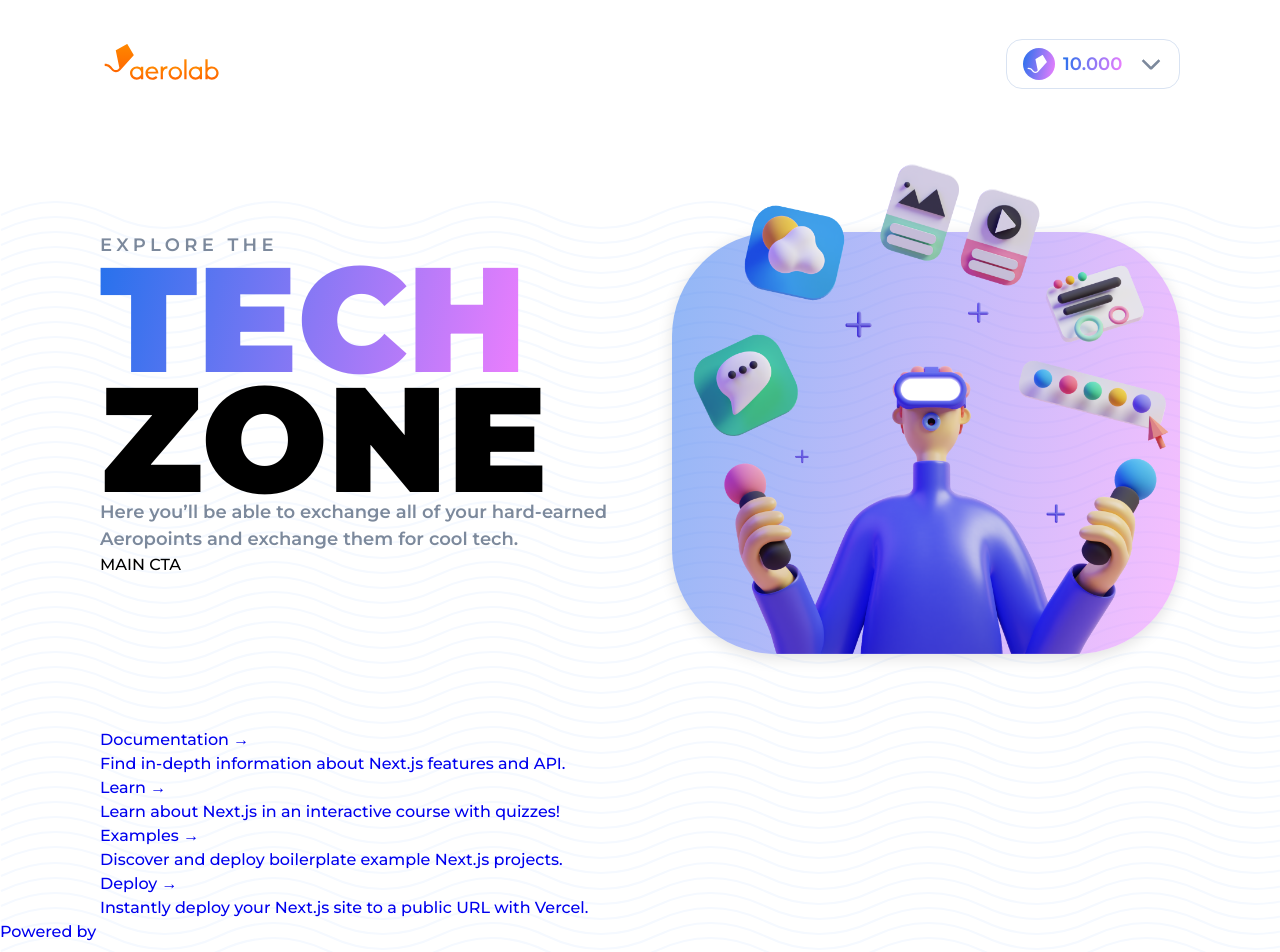
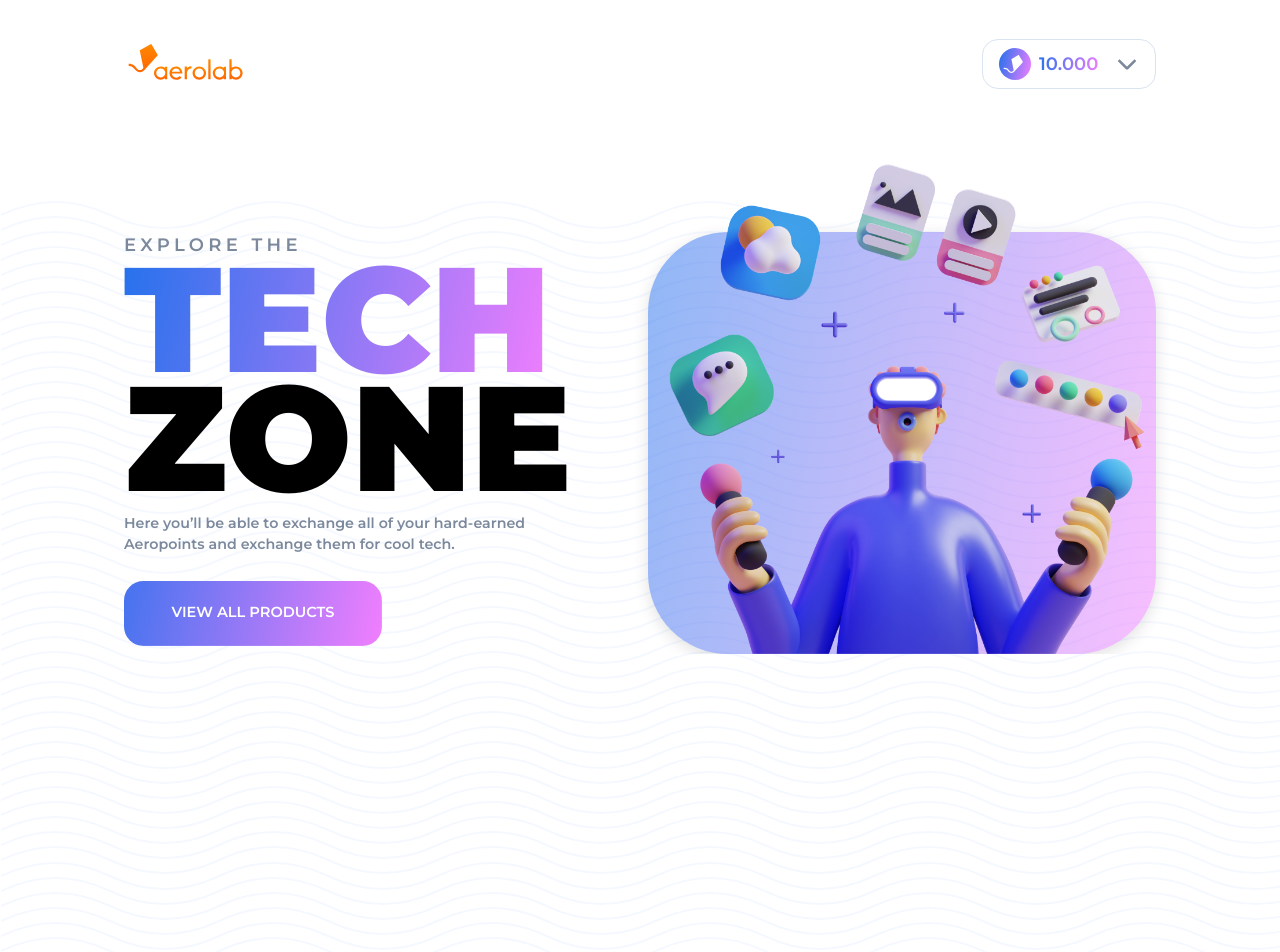
Before and after one commit to sebasusnik/aerolab-frontend-challenge, a Next.js app: page / in a window 1280 px wide. Shown: the top 952 px of the page. Built offline with nearby package versions, Linux system fonts and the light colour scheme.

Commit message:
landing desktop

```diff
--- a/src/pages/index.tsx
+++ b/src/pages/index.tsx
@@ -10,64 +10,43 @@ const Home: NextPage = () => {
       <Head>
         <title>Aeropay</title>
         <meta name="description" content="Generated by create next app" />
-        <meta httpEquiv="ScreenOrientation" content="autoRotate:disabled" />
-
         <link rel="icon" href="/icons/aerolab-logo-2.svg" />
       </Head>
 
       <section id="products" tabIndex={-1} className="container">
         <div className="main flex">
           <div className="main-content flex">
-            <h1>
+            <h1 className="main-heading flex">
               <span className="text-lg allcaps secondary">Explore the</span> <br />
-              <span className="tittle-lg brand">TECH</span> <br />
-              <span className="tittle-lg">ZONE</span>
+              <span className="main-title title-lg">
+                <span className="brand">TECH</span> <br />
+                <span>ZONE</span>
+              </span>
             </h1>
             <p className="text-lg secondary">
               Here you’ll be able to exchange all of your hard-earned Aeropoints and exchange them
               for cool tech.
             </p>
-            <div>MAIN CTA</div>
+            <button className="main-cta cta">
+              <span className="text-lg accent">VIEW ALL PRODUCTS</span>
+            </button>
           </div>
-          <div className="main-illustration-wrapper">
+          <div className="main-illustration">
+            {/*    image optimized    */}
             <Image src={heroImage} layout="fill" objectFit="scale-down" quality={100} />
           </div>
         </div>
-
-        <div>
-          <a href="https://nextjs.org/docs">
-            <h2>Documentation &rarr;</h2>
-            <p>Find in-depth information about Next.js features and API.</p>
-          </a>
-
-          <a href="https://nextjs.org/learn">
-            <h2>Learn &rarr;</h2>
-            <p>Learn about Next.js in an interactive course with quizzes!</p>
-          </a>
-
-          <a href="https://github.com/vercel/next.js/tree/canary/examples">
-            <h2>Examples &rarr;</h2>
-            <p>Discover and deploy boilerplate example Next.js projects.</p>
-          </a>
-
-          <a href="https://vercel.com/new?utm_source=create-next-app&utm_medium=default-template&utm_campaign=create-next-app">
-            <h2>Deploy &rarr;</h2>
-            <p>Instantly deploy your Next.js site to a public URL with Vercel.</p>
-          </a>
-        </div>
       </section>
 
-      <footer>
-        <a
-          href="https://vercel.com?utm_source=create-next-app&utm_medium=default-template&utm_campaign=create-next-app"
-          target="_blank"
-          rel="noopener noreferrer"
-        >
-          Powered by <span />
-        </a>
-      </footer>
+      <footer style={styles.footer} />
     </>
   );
 };
 
+const styles = {
+  footer: {
+    height: '100vh',
+  },
+} as const;
+
 export default Home;
--- a/styles/components/pages/main-content.css
+++ b/styles/components/pages/main-content.css
@@ -1,21 +1,37 @@
 .main{
   width:100%;
-  height: 37.5em;
-  align-items: start;
   padding-top: 6.5em;
+  gap: 3em;
   & .main-content {
-    display: inline-block;
     flex-direction: column;
+    gap: 1em;
     width: 37.5em;
-    margin-right: auto;
+    height: clamp(25.5em, 28vw + 4em, 37.5em);
+    & .main-heading {
+      flex-direction: column;
+      & .main-title {
+        margin-top: -1.5rem;
+      }
+
+    }
+    & p {
+      font-size: clamp( 0.85em, 1.1vw + 0.01em, 1em);
+      max-width: 30em;
+    }
+    & .main-cta {
+      font-size: clamp(0.8em, 1vw + 0.01em,1em);
+      width: 19.9em;
+      height: 5em;
+      margin: auto 0;
+      border-radius: 1.5em;
+    }
   }
-  & .main-illustration-wrapper {
-    display: inline-block;
+  & .main-illustration {
     position: relative;
-    height: clamp(25.5em, 28vw + 4em, 37.5em);
+    height: clamp(25.5em, 28vw + 4em, 37.5em); /* this line scales the entire container dynamically */
     aspect-ratio: 722 / 600;
     background: var(--clr-section-bg);
-    border-radius: 6.5em;
+    border-radius: clamp(4.42em, 5vw + 1em, 6.5em); /* mantain the border radius while scaling */
     box-shadow: 0px 0.25em 1em rgba(0, 0, 0, 0.12);
     & span {
       overflow: visible !important; /* overwrites next/image component styles for this case */
--- a/styles/config/design-system.css
+++ b/styles/config/design-system.css
@@ -19,7 +19,7 @@
 
   /* =========== SPACING =========== */
 
-  --page-width: clamp(70em, 80vw + 3em, 94em);
+  --page-width: clamp(64em, 80vw + 3em, 94em); /* smoothly from 1024px to 1504px */
   --gap: 5em, 1.5em;
   --topbar-size: 8em;
 
--- a/styles/config/utility-classes.css
+++ b/styles/config/utility-classes.css
@@ -62,14 +62,14 @@ z-index: 100;
 
 /* =========== TYPOGRAPHY =========== */
 
-.tittle-lg {
+.title-lg {
   font-family: var(--ff-sans-normal);
   font-size: var(--fs-900);
   font-weight: 900;
   line-height: 80%;
 }
 
-.tittle-md {
+.title-md {
   font-family: var(--ff-sans-normal);
   font-size: var(--fs-700);
   font-weight: 900;
@@ -79,7 +79,7 @@ z-index: 100;
   }
 }
 
-.tittle-sm {
+.title-sm {
   font-family: var(--ff-sans-normal);
   font-size: var(--fs-600);
   font-weight: 900;
```
